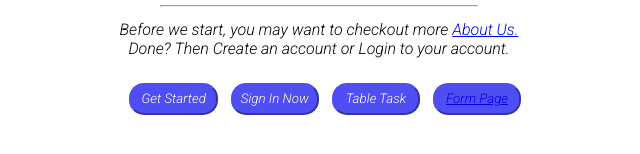
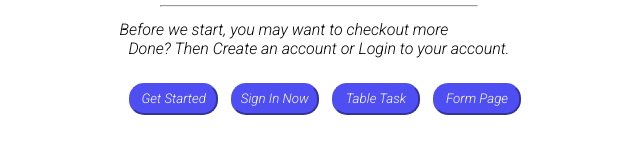
Before and after one commit to ukinebo1/justTask2, a plain HTML site: page index.html in a window 1280 px wide. Shown: the part 290-444 px from the top of the page, without its empty margins (321-961 px from the left). Drawn offline with Linux system fonts and the light colour scheme.

Commit message:
formPage

```diff
--- a/styles/style.css
+++ b/styles/style.css
@@ -42,7 +42,7 @@
         justify-content: center;
         margin-top: 2%;
     }
-    .btna{
+    a{
         text-decoration: none;
         color: white;
     }
```
